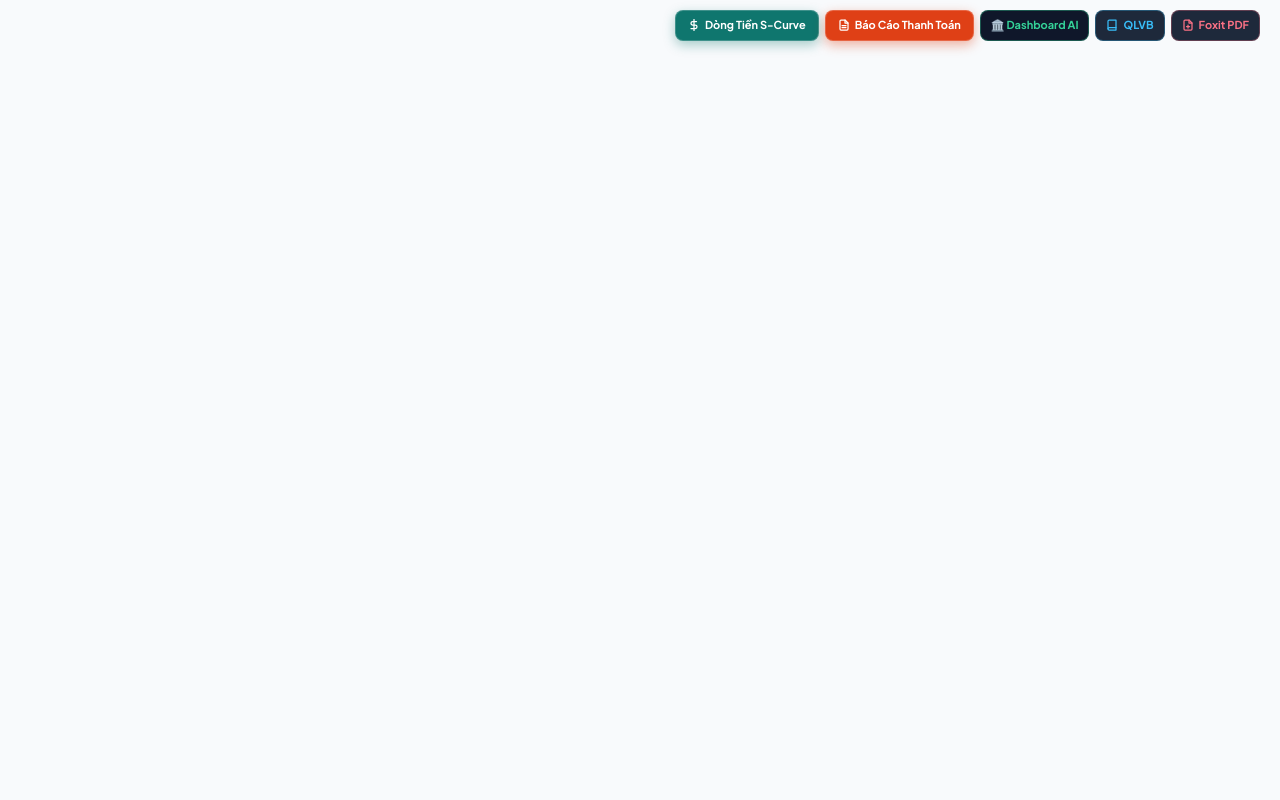
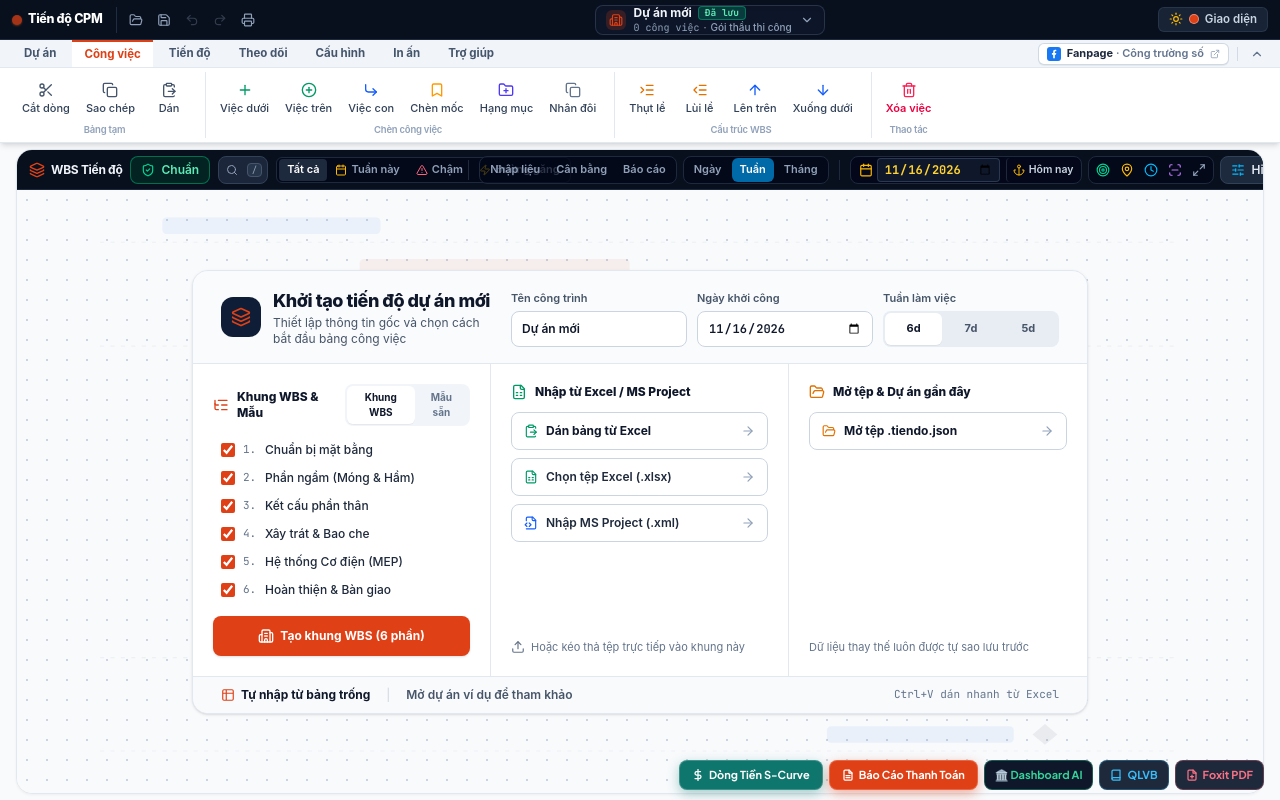
Before and after one commit to MaiVinh1302/one-person-ai-construction-firm, a plain HTML site: page tiendo/index.html in a window 1280 px wide. Drawn offline with Linux system fonts and the light colour scheme.

Commit message:
fix(tiendo): khoi phuc <div id='root'></div> de hien thi day du giao dien tiendothicong.vercel.app

```diff
--- a/tiendo/index.html
+++ b/tiendo/index.html
@@ -38,7 +38,7 @@
 
 
     <!-- TT GROUP CPM PRO EXTENDED SUITE BAR -->
-    <div id="cpm-suite-action-bar" style="position: fixed; top: 10px; right: 20px; z-index: 9999; display: flex; align-items: center; gap: 6px;">
+    <div id="cpm-suite-action-bar" style="position: fixed; bottom: 10px; right: 16px; z-index: 9999; display: flex; align-items: center; gap: 6px;">
       <a href="./cashflow_scurve.html" target="_blank" style="display: inline-flex; align-items: center; gap: 5px; padding: 6px 12px; background: #0F766E; color: white; font-family: 'Plus Jakarta Sans', system-ui, sans-serif; font-size: 11px; font-weight: 700; border-radius: 8px; text-decoration: none; box-shadow: 0 4px 12px rgba(15, 118, 110, 0.35); border: 1px solid rgba(255,255,255,0.2); transition: transform 0.15s ease;" onmouseover="this.style.transform='translateY(-1px) scale(1.03)'" onmouseout="this.style.transform='translateY(0) scale(1)'" title="Mở Quản lý Dòng tiền BOQ & Đồ thị S-Curve lũy kế">
         <svg width="12" height="12" viewBox="0 0 24 24" fill="none" stroke="currentColor" stroke-width="2.5" stroke-linecap="round" stroke-linejoin="round"><line x1="12" y1="1" x2="12" y2="23"></line><path d="M17 5H9.5a3.5 3.5 0 0 0 0 7h5a3.5 3.5 0 0 1 0 7H6"></path></svg>
         <span>Dòng Tiền S-Curve</span>
@@ -65,6 +65,6 @@
     </div>
 
       <style>@keyframes cpm-spin{to{transform:rotate(360deg)}}</style>
-    </div>
+    <div id="root"></div>
   </body>
 </html>
```
